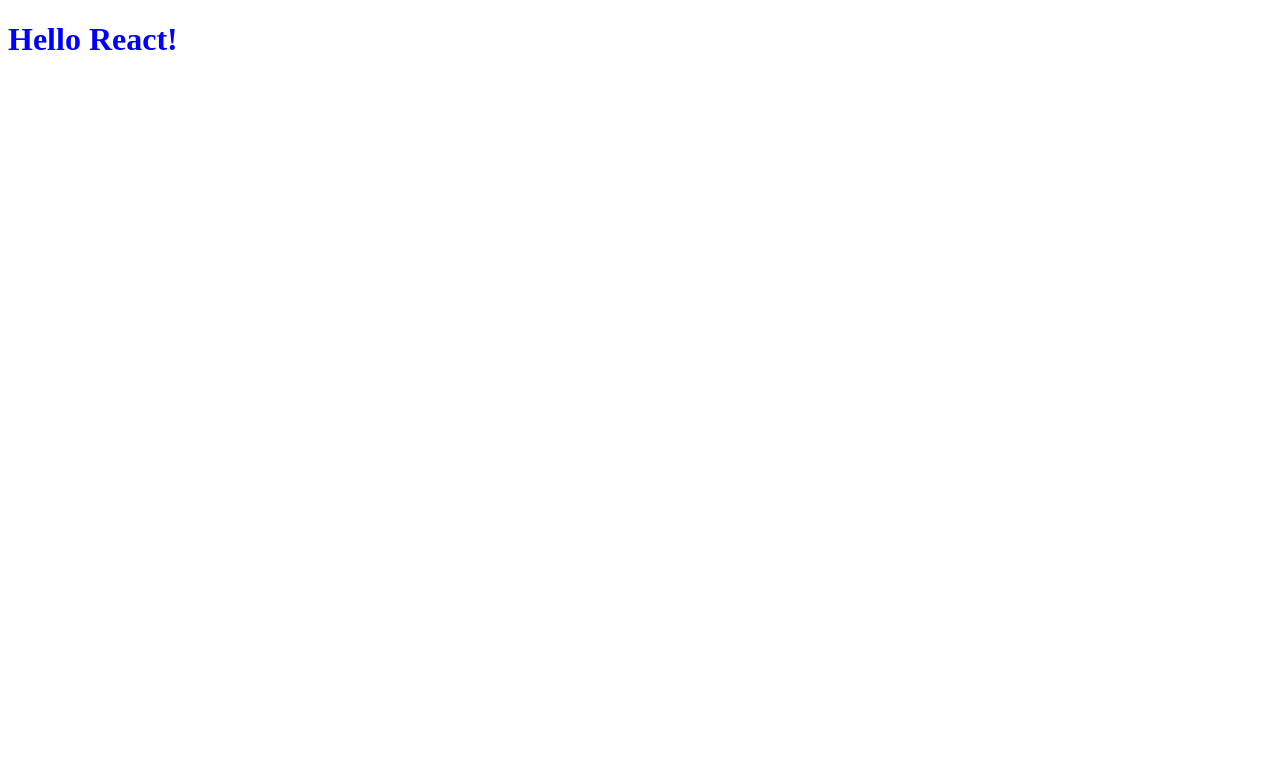
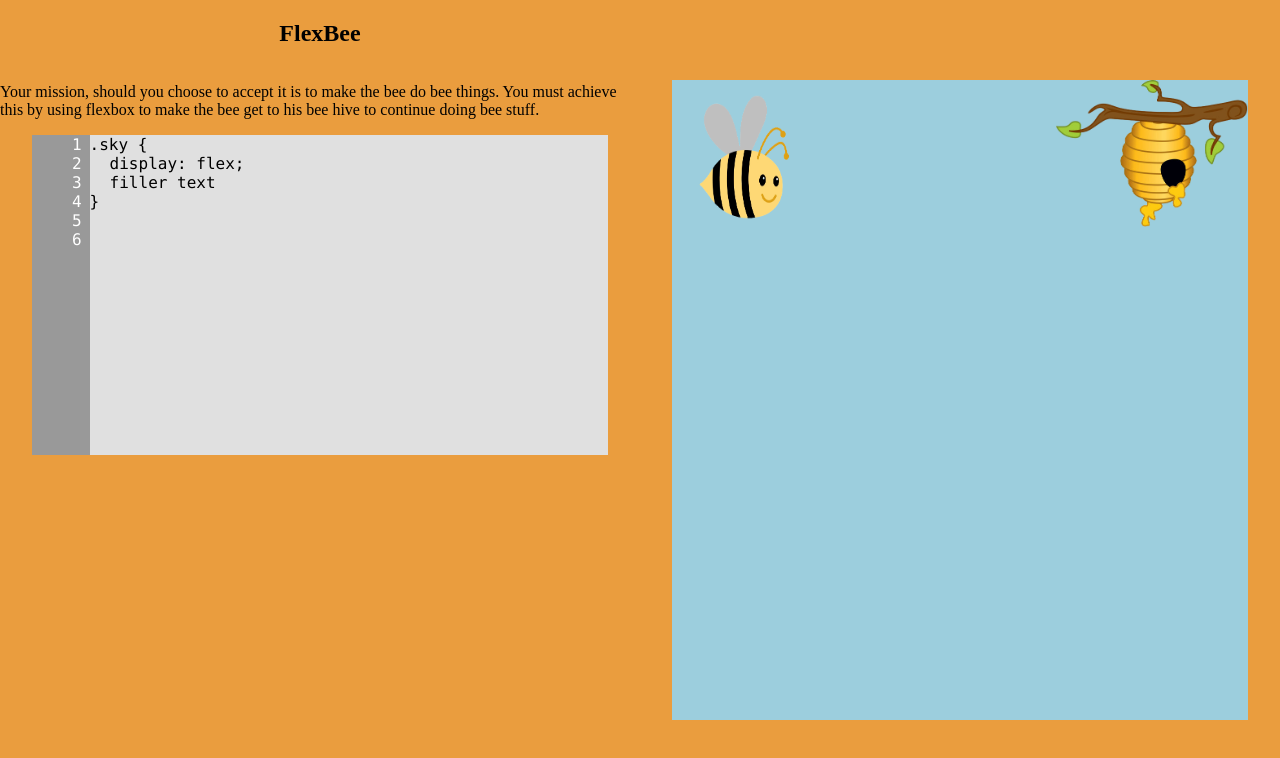
Before and after one commit to cam-peck/flex-bee, a React app: page / in a window 1280 px wide. Shown: the top 758 px of the page. Built offline with nearby package versions, Linux system fonts and the light colour scheme.

Commit message:
Created base layout for the pages to use moving forward

```diff
--- a/src/app.tsx
+++ b/src/app.tsx
@@ -1,7 +1,8 @@
 import React from 'react';
+import Page from './components/page';
 
 export default function App() {
     return (
-        <h1>Hello React!</h1>
+        <Page />
     )
 }
--- /dev/null
+++ b/src/components/page.tsx
@@ -0,0 +1,38 @@
+import React from "react";
+
+export default function Page() {
+  return (
+    <div className="container bg-gold">
+      <div className="col-half flex jc-c ac-c">
+        <div className="sky flex">
+          <img className="bee" src="/images/bee.png" />
+          <img className="hive" src="/images/beehive.png"/>
+        </div>
+      </div>
+      <div className="col-half flex column ac-c">
+        <h2>FlexBee</h2>
+        <p>
+          Your mission, should you choose to accept it is to make the bee do
+          bee things. You must achieve this by using flexbox to make the bee
+          get to his bee hive to continue doing bee stuff.
+        </p>
+        <div className="input-box flex">
+          <div className="number-bar">
+            <p className="line-num">1</p>
+            <p className="line-num">2</p>
+            <p className="line-num">3</p>
+            <p className="line-num">4</p>
+            <p className="line-num">5</p>
+            <p className="line-num">6</p>
+          </div>
+          <div className="text-box">
+            <p className="line-text">.sky &#123;</p>
+            <p className="line-text pl-20">display: flex;</p>
+            <p className="line-text pl-20">filler text</p>
+            <p className="line-text">&#125;</p>
+          </div>
+        </div>
+      </div>
+    </div>
+  )
+}
--- a/src/layout.css
+++ b/src/layout.css
@@ -0,0 +1,40 @@
+.container {
+  display: flex;
+  flex-wrap: wrap;
+}
+
+.flex {
+  display: flex;
+}
+
+.column {
+  flex-direction: column;
+}
+
+.jc-c {
+  justify-content: center;
+}
+
+.ac-c {
+  align-items: center;
+}
+
+.col-half {
+  flex-basis: 100%;
+  height: 50%;
+}
+
+.pl-20 {
+  padding-left: 20px;
+}
+
+@media only screen and (min-width: 1280px) {
+  .container {
+    flex-direction: row-reverse;
+  }
+
+  .col-half {
+    flex-basis: 50%;
+    height: 100vh;
+  }
+}
--- a/src/reset.css
+++ b/src/reset.css
@@ -0,0 +1,7 @@
+* {
+  box-sizing: border-box;
+}
+
+body {
+  margin: 0;
+}
--- a/src/styles.css
+++ b/src/styles.css
@@ -1,3 +1,96 @@
-body {
-    color: blue;
+.bg-gold {
+  background-color: #ea9d3e;
+  width: 100%;
+  height: 100vh;
+}
+
+.sky {
+  width: 90%;
+  height: 80%;
+  background-color: #9ccedd;
+}
+
+.hive {
+  position: absolute;
+  width: 40%;
+  right: 5%;
+  top: 5%;
+}
+
+.bee {
+  width: 40%;
+  height: 35%;
+}
+
+.input-box {
+  width: 90%;
+  height: 90%;
+  background: #e0e0e0;
+}
+
+.number-bar {
+  height: 100%;
+  width: 10%;
+  background: #999;
+  text-align: right;
+  padding-right: 8px;
+}
+
+.text-box {
+  height: 100%;
+  width: 90%;
+}
+
+.line-num {
+  color: white;
+  font-family:
+    Menlo,
+    Monaco,
+    Consolas,
+    "Courier New",
+    monospace;
+  margin: 0;
+}
+
+.line-text {
+  font-family:
+    Menlo,
+    Monaco,
+    Consolas,
+    "Courier New",
+    monospace;
+  margin: 0;
+}
+
+@media only screen and (min-width: 768px) {
+  .bee {
+    width: 20%;
   }
+
+  .hive {
+    width: 20%;
+    top: 6%;
+  }
+
+  .input-box {
+    height: 50%;
+  }
+}
+
+@media only screen and (min-width: 1280px) {
+  .bee {
+    width: 30%;
+    height: 30%;
+  }
+
+  .hive {
+    width: 15%;
+    top: 10%;
+    right: 2.5%;
+  }
+
+  .input-box {
+    width: 90%;
+    height: 40%;
+  }
+}
```
Also changed, not shown: public/images/bee.png (added), public/images/beehive.png (added), public/index.html (indentation only).
